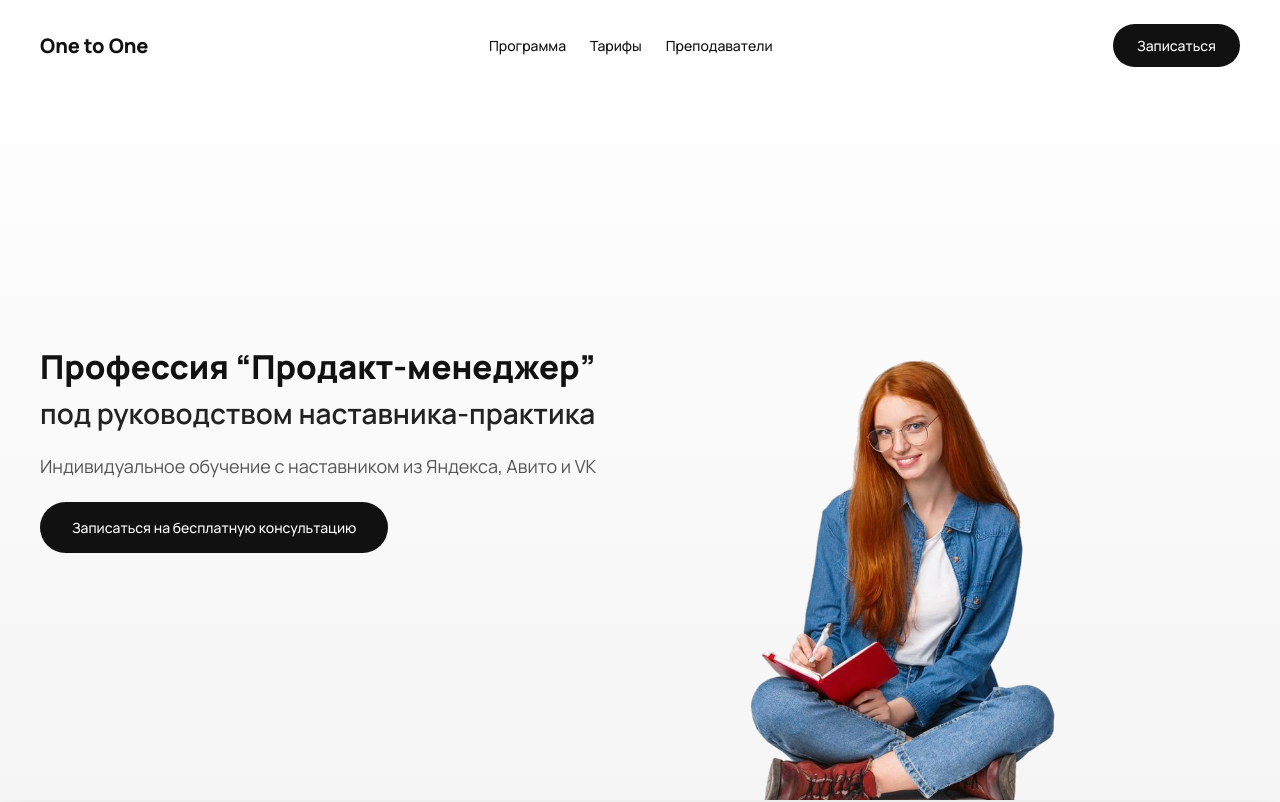
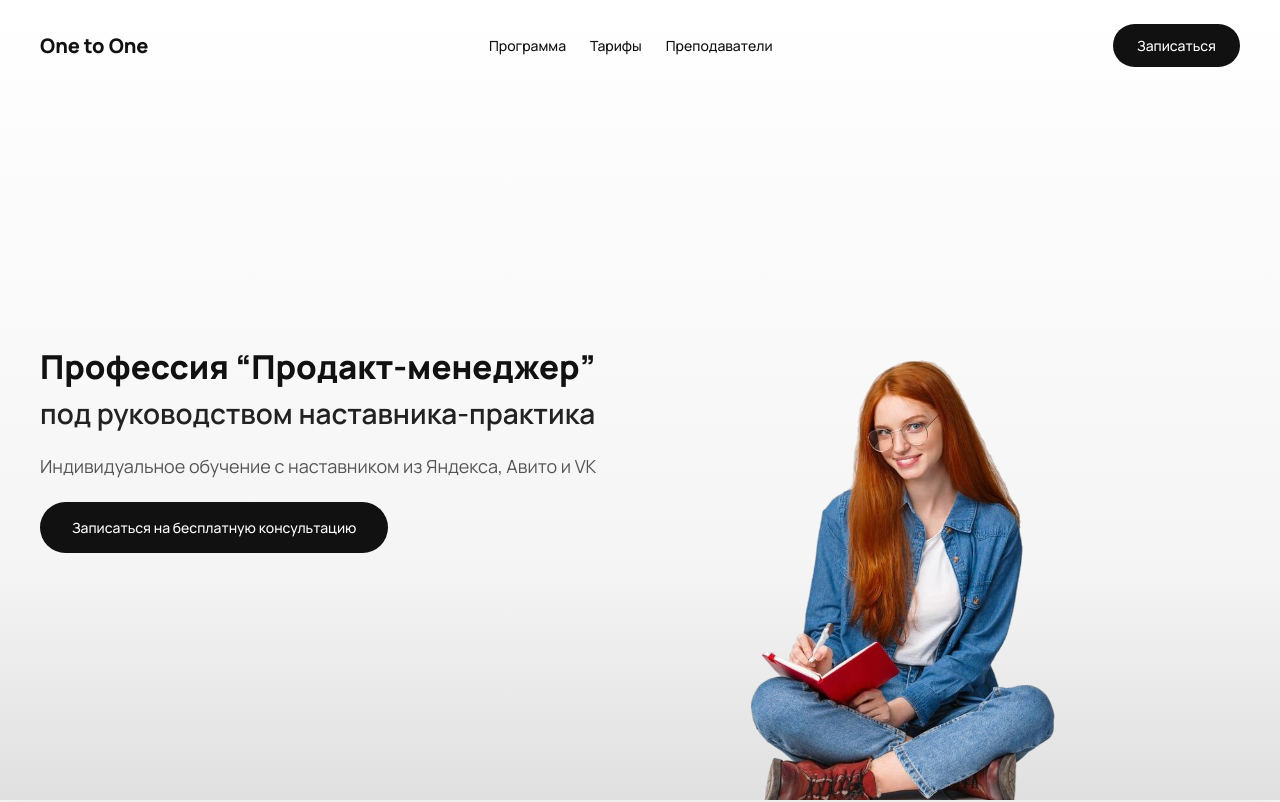
Before and after one commit to Ayraek/new-page-one-to-one, a React (Vite) app: page / in a window 1280 px wide. Shown: the top 802 px of the page. Built offline with nearby package versions, Linux system fonts and the light colour scheme.

Commit message:
Adjust Hero gradient

```diff
--- a/src/components/Hero/Hero.module.css
+++ b/src/components/Hero/Hero.module.css
@@ -1,7 +1,7 @@
 .hero {
   position: relative;
   min-height: 100vh;
-  background: linear-gradient(to bottom, #ffffff 0%, #f5f5f5 100%);
+  background: linear-gradient(to bottom, #ffffff 0%, #f5f5f5 70%, #e0e0e0 100%);
   padding-top: 100px; /* под хедер */
   display: flex;
   align-items: center;
```
